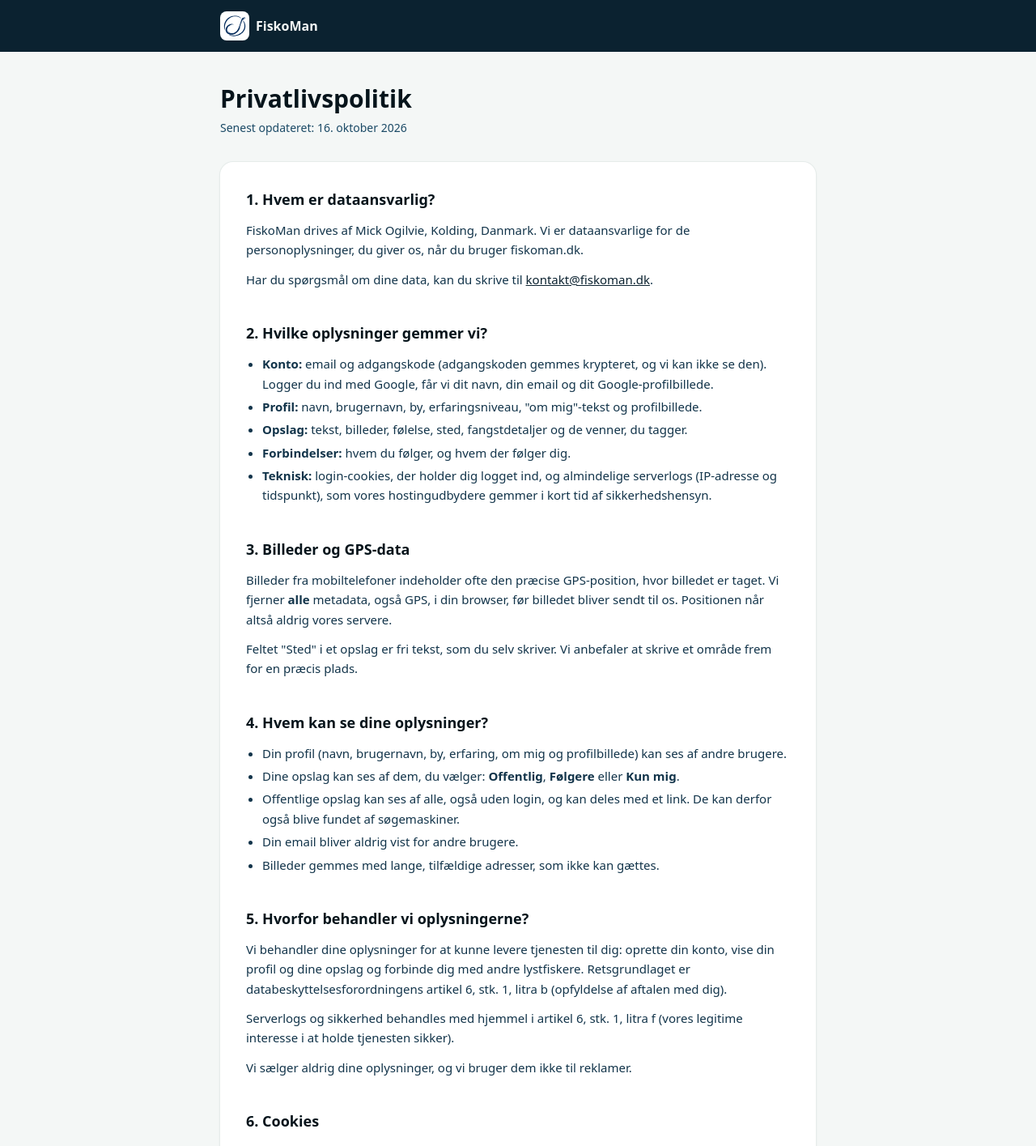
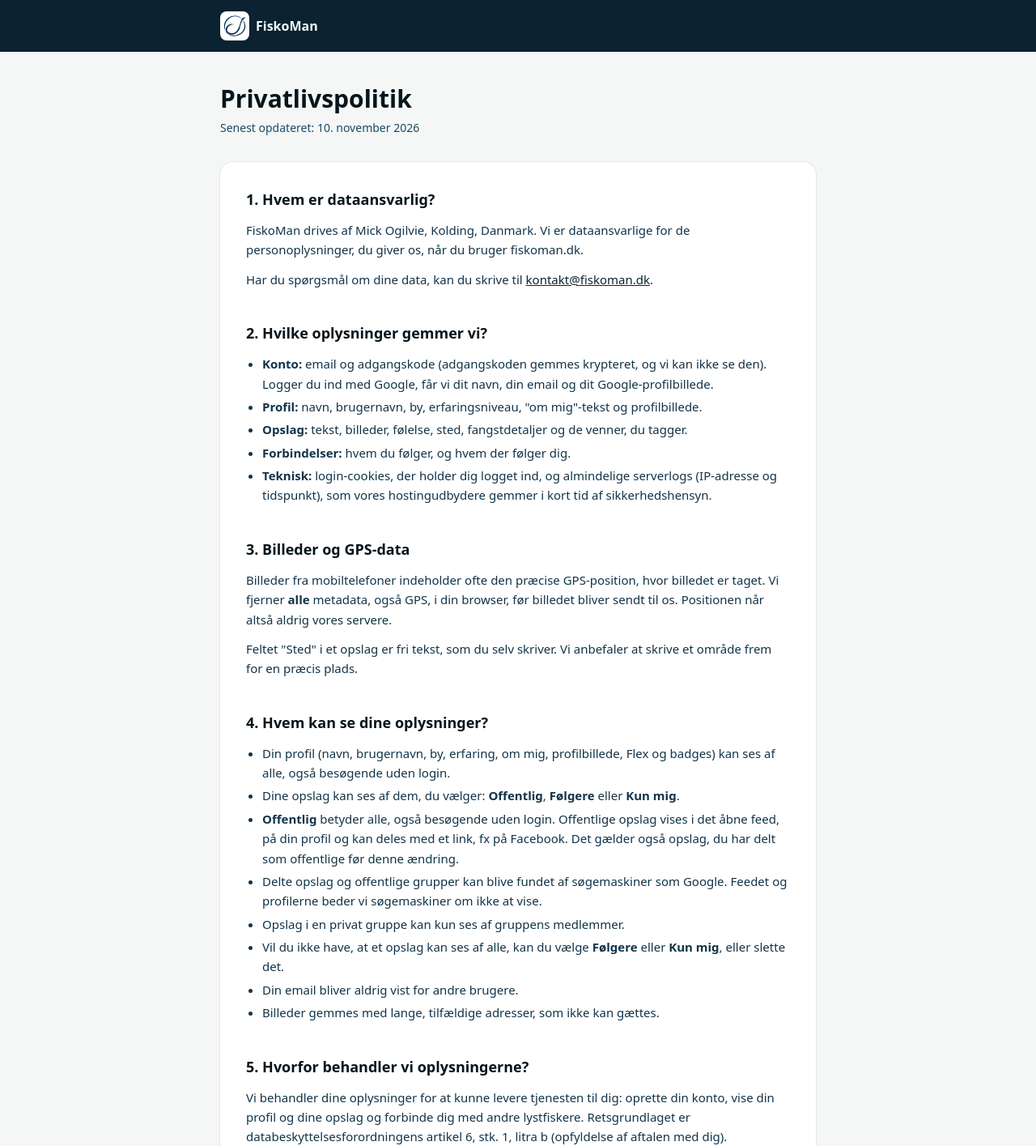
Before and after one commit to youtubeseosuite-afk/HookedSpace, a Next.js app: page /privatliv in a window 1280 px wide. Shown: the top 1415 px of the page at 81% size. Built offline with nearby package versions, Linux system fonts and the light colour scheme.

Commit message:
Update page.tsx

```diff
--- a/src/app/privatliv/page.tsx
+++ b/src/app/privatliv/page.tsx
@@ -1,5 +1,5 @@
 // src/app/privatliv/page.tsx
-// OPDATERET (nyt navn: FiskoMan). Privatlivspolitik (GDPR). Offentlig side. Ret oplysningerne i KONFIG øverst, før siden går live.
+// OPDATERET (gæster kan se offentligt indhold). Privatlivspolitik (GDPR). Offentlig side. Ret oplysningerne i KONFIG øverst, før siden går live.
 
 import type { Metadata } from "next";
 import Link from "next/link";
@@ -11,7 +11,7 @@ const CONTROLLER_ADDRESS = "Kolding, Danmark";
 const CONTACT_EMAIL = "kontakt@fiskoman.dk";
 const SUPABASE_REGION = "EU (Frankfurt, Tyskland)";
 const MIN_AGE = 15;
-const LAST_UPDATED = "16. oktober 2026";
+const LAST_UPDATED = "10. november 2026";
 // -----------------------------------------------------------
 
 export const metadata: Metadata = {
@@ -83,9 +83,18 @@ export default function PrivatlivPage() {
 
           <Section title="4. Hvem kan se dine oplysninger?">
             <ul className="list-disc space-y-1 pl-5">
-              <li>Din profil (navn, brugernavn, by, erfaring, om mig og profilbillede) kan ses af andre brugere.</li>
+              <li>Din profil (navn, brugernavn, by, erfaring, om mig, profilbillede, Flex og badges) kan ses af alle, også besøgende uden login.</li>
               <li>Dine opslag kan ses af dem, du vælger: <strong>Offentlig</strong>, <strong>Følgere</strong> eller <strong>Kun mig</strong>.</li>
-              <li>Offentlige opslag kan ses af alle, også uden login, og kan deles med et link. De kan derfor også blive fundet af søgemaskiner.</li>
+              <li>
+                <strong>Offentlig</strong> betyder alle, også besøgende uden login. Offentlige opslag vises i det åbne feed, på din profil og
+                kan deles med et link, fx på Facebook. Det gælder også opslag, du har delt som offentlige før denne ændring.
+              </li>
+              <li>
+                Delte opslag og offentlige grupper kan blive fundet af søgemaskiner som Google. Feedet og profilerne beder vi søgemaskiner om
+                ikke at vise.
+              </li>
+              <li>Opslag i en privat gruppe kan kun ses af gruppens medlemmer.</li>
+              <li>Vil du ikke have, at et opslag kan ses af alle, kan du vælge <strong>Følgere</strong> eller <strong>Kun mig</strong>, eller slette det.</li>
               <li>Din email bliver aldrig vist for andre brugere.</li>
               <li>Billeder gemmes med lange, tilfældige adresser, som ikke kan gættes.</li>
             </ul>
```
